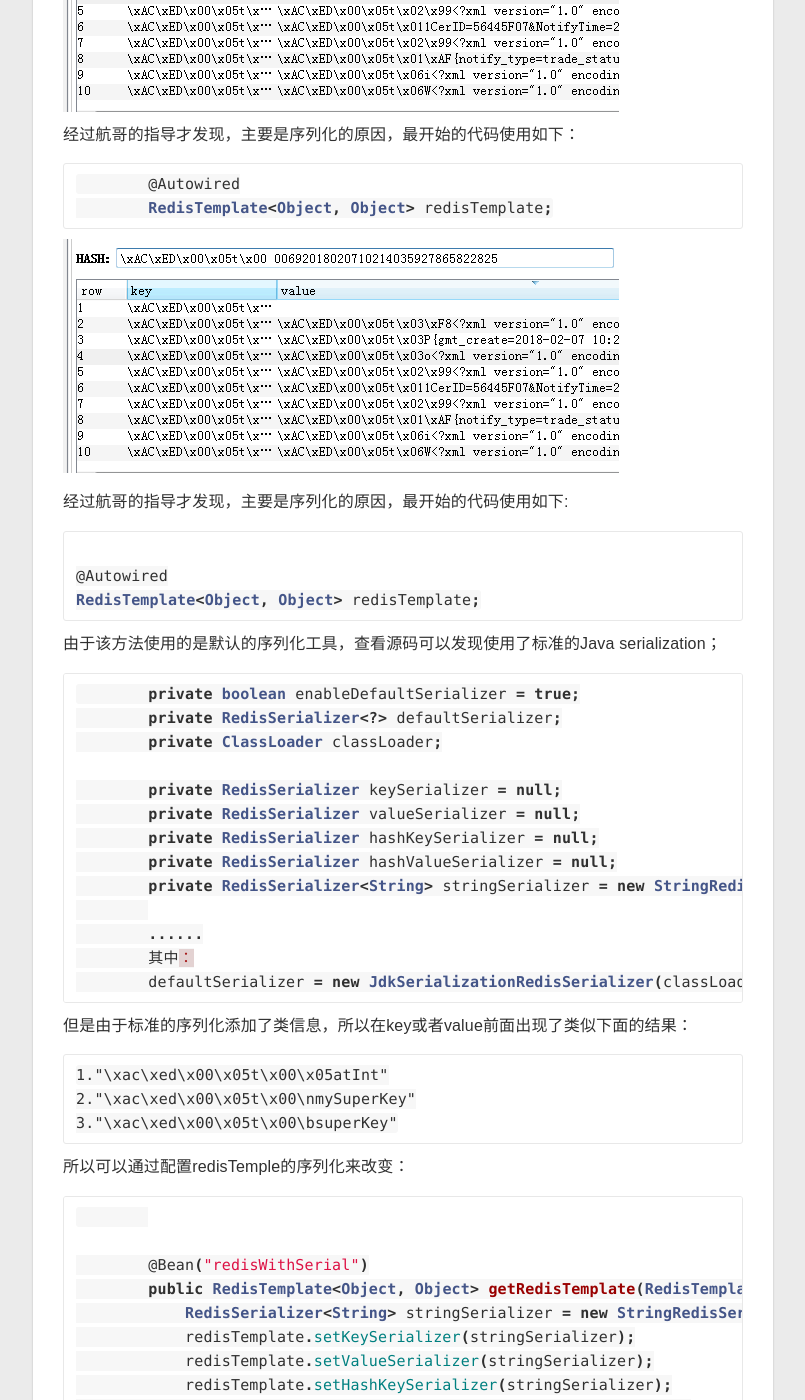
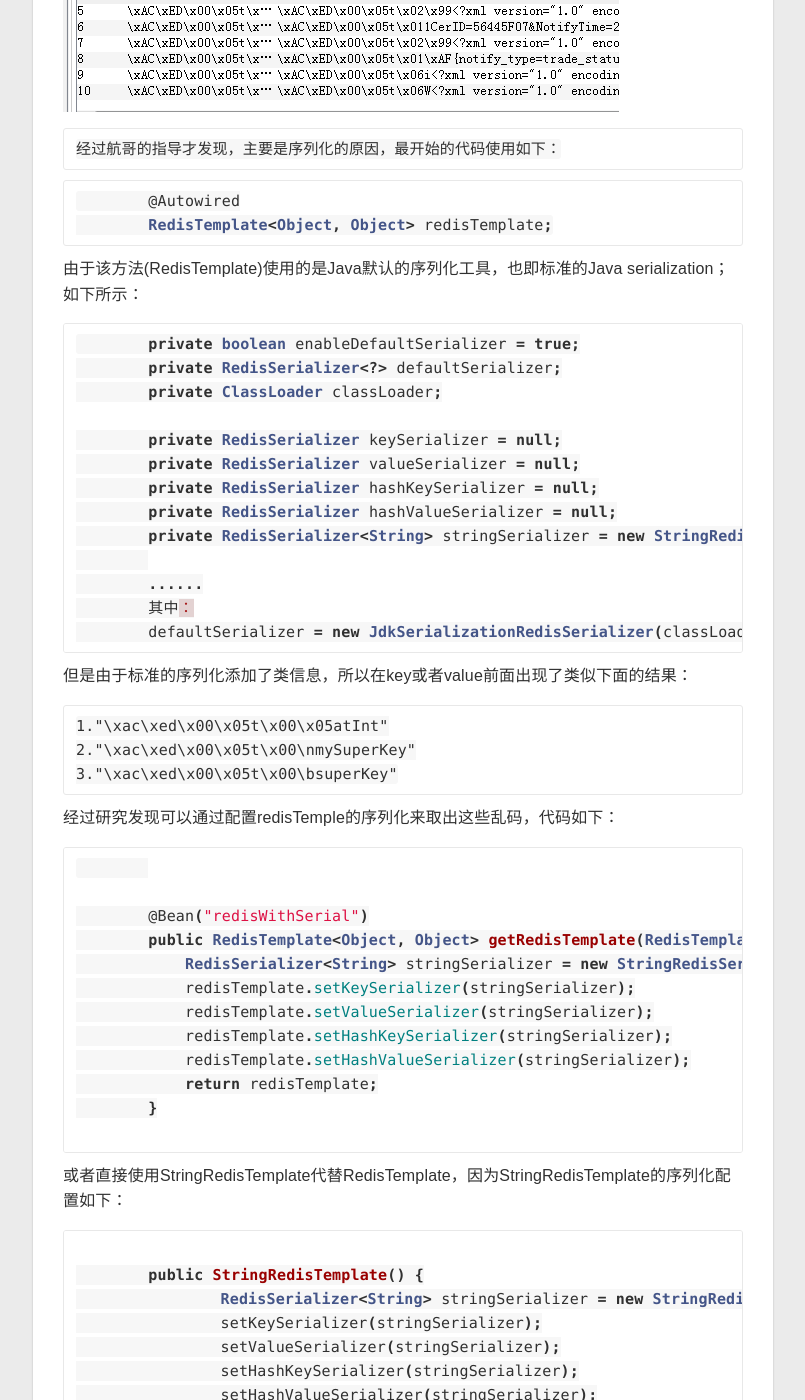
Before and after one commit to Mility/Mility.github.io, a Jekyll site: the page built from _posts/2018-02-08-Spring-Data-Redis存储键值出现乱码.markdown, in a window 1280 px wide and 1400 px high, scrolled down 446 px. Shown: the whole window, without its empty margins (237-1042 px from the left). Built offline with Jekyll 4.4.1, drawn with Linux system fonts in a browser that asks for light colours; nearby versions of some CDN libraries; comment, search, counter and statistics services are not loaded; some of the changed text lies outside the part shown.

Commit message:
修改视图

````diff
--- a/_posts/2018-02-08-Spring-Data-Redis存储键值出现乱码.markdown
+++ b/_posts/2018-02-08-Spring-Data-Redis存储键值出现乱码.markdown
@@ -8,6 +8,7 @@ comments: true
    最近在利用Spring Data操作redis出现了乱码，在key前面出现了\xAC\xED\x00\x05t\x00，value也是如此，只是内容不同，如下图所示：
 
 ![乱码](/img/post/20180208_1.png)
+
 	经过航哥的指导才发现，主要是序列化的原因，最开始的代码使用如下：
 
 ```java
@@ -15,18 +16,7 @@ comments: true
 	RedisTemplate<Object, Object> redisTemplate;
 ```
 
-![乱码](/img/post/20180208_1.png)
-
-  经过航哥的指导才发现，主要是序列化的原因，最开始的代码使用如下:
-
-```java
-
-@Autowired
-RedisTemplate<Object, Object> redisTemplate;
-```
-
-
-由于该方法使用的是默认的序列化工具，查看源码可以发现使用了标准的Java serialization；
+由于该方法(RedisTemplate)使用的是Java默认的序列化工具，也即标准的Java serialization；如下所示：
 
 
 ```java
@@ -53,7 +43,7 @@ RedisTemplate<Object, Object> redisTemplate;
 3."\xac\xed\x00\x05t\x00\bsuperKey"
 ~~~
 
-所以可以通过配置redisTemple的序列化来改变：
+经过研究发现可以通过配置redisTemple的序列化来取出这些乱码，代码如下：
 
 ```java
 
@@ -70,7 +60,7 @@ RedisTemplate<Object, Object> redisTemplate;
 
 ```
 
-或者直接使用StringRedisTemplate代替RedisTemplate即可，因为StringRedisTemplate的序列化配置如下：
+或者直接使用StringRedisTemplate代替RedisTemplate，因为StringRedisTemplate的序列化配置如下：
 
 
 ```java
````
